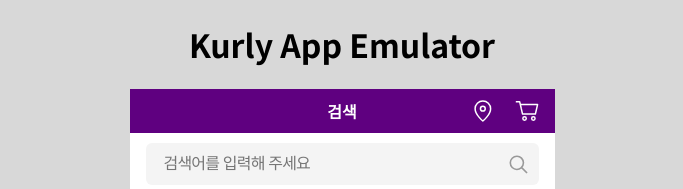
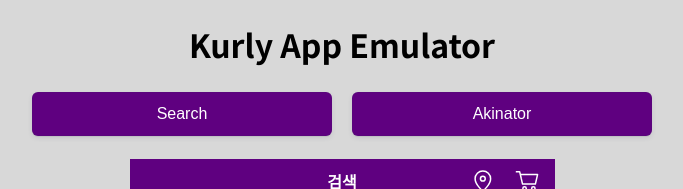
Before and after one commit to SKKU-TSC/goodsforyou-service-1-frontend, a React (Create React App) app: page / in a window 1280 px wide. Shown: the top 189 px of the page, without its empty margins (298-981 px from the left). Built offline with nearby package versions, Linux system fonts and the light colour scheme; no server answers.

Commit message:
added navigation buttons

```diff
--- a/src/components/common/MobileDisplay.js
+++ b/src/components/common/MobileDisplay.js
@@ -1,4 +1,6 @@
 import styled from '@emotion/styled';
+import React, {useCallback} from 'react';
+import { useNavigate } from 'react-router-dom';
 
 const OuterContainer = styled.div`
 	display: flex;
@@ -14,7 +16,7 @@
 	height: 800px;
 	width: 425px;
 	position: relative;
-	background-color: #FFFFFF;
+	background-color: #ffffff;
 	overflow-x: hidden;
 	overflow-y: scroll;
 	-webkit-overflow-scrolling: touch;
@@ -24,10 +26,70 @@
 	}
 `;
 
+const CustomButton = styled.button`
+	appearance: button;
+	backface-visibility: hidden;
+	background-color: rgb(95, 0, 128);
+	border-radius: 6px;
+	border-width: 0;
+	box-shadow: rgba(50, 50, 93, 0.1) 0 0 0 1px inset,
+		rgba(50, 50, 93, 0.1) 0 2px 5px 0, rgba(0, 0, 0, 0.07) 0 1px 1px 0;
+	box-sizing: border-box;
+	color: #fff;
+	cursor: pointer;
+	font-size: 100%;
+	height: 44px;
+	line-height: 1.15;
+	margin: 12px 10px;
+	outline: none;
+	overflow: hidden;
+	padding: 0 25px;
+	position: relative;
+	text-align: center;
+	text-transform: none;
+	transform: translateZ(0);
+	transition: all 0.2s, box-shadow 0.08s ease-in;
+	user-select: none;
+	-webkit-user-select: none;
+	touch-action: manipulation;
+	width: 100%;
+
+	&:disabled {
+		cursor: default;
+	}
+
+	&:focus {
+		box-shadow: rgba(50, 50, 93, 0.1) 0 0 0 1px inset,
+			rgba(50, 50, 93, 0.2) 0 6px 15px 0, rgba(0, 0, 0, 0.1) 0 2px 2px 0,
+			rgba(50, 151, 211, 0.3) 0 0 0 4px;
+	}
+`;
+
+const ButtonDiv = styled.div`
+	display: flex;
+	flex-direction: row;
+	justify-content: space-between;
+	align-items: center;
+	width: 50%;
+	height: 50px;
+	margin: 0;
+	padding: 0;
+	margin-bottom: 20px;
+`;
+
 export default function MobileDisplay(props) {
+	const navigate = useNavigate();
+
+	const handleHome = useCallback(() => navigate('/', { replace: true }), [navigate]);
+	const handleAkinator = useCallback(() => navigate('/akinator', { replace: true }), [navigate]);
+
 	return (
 		<OuterContainer>
 			<h1>Kurly App Emulator</h1>
+			<ButtonDiv>
+				<CustomButton onClick={handleHome}>Search</CustomButton>
+				<CustomButton onClick={handleAkinator}>Akinator</CustomButton>
+			</ButtonDiv>
 			<InnerContainer>{props.children}</InnerContainer>
 		</OuterContainer>
 	);
```
